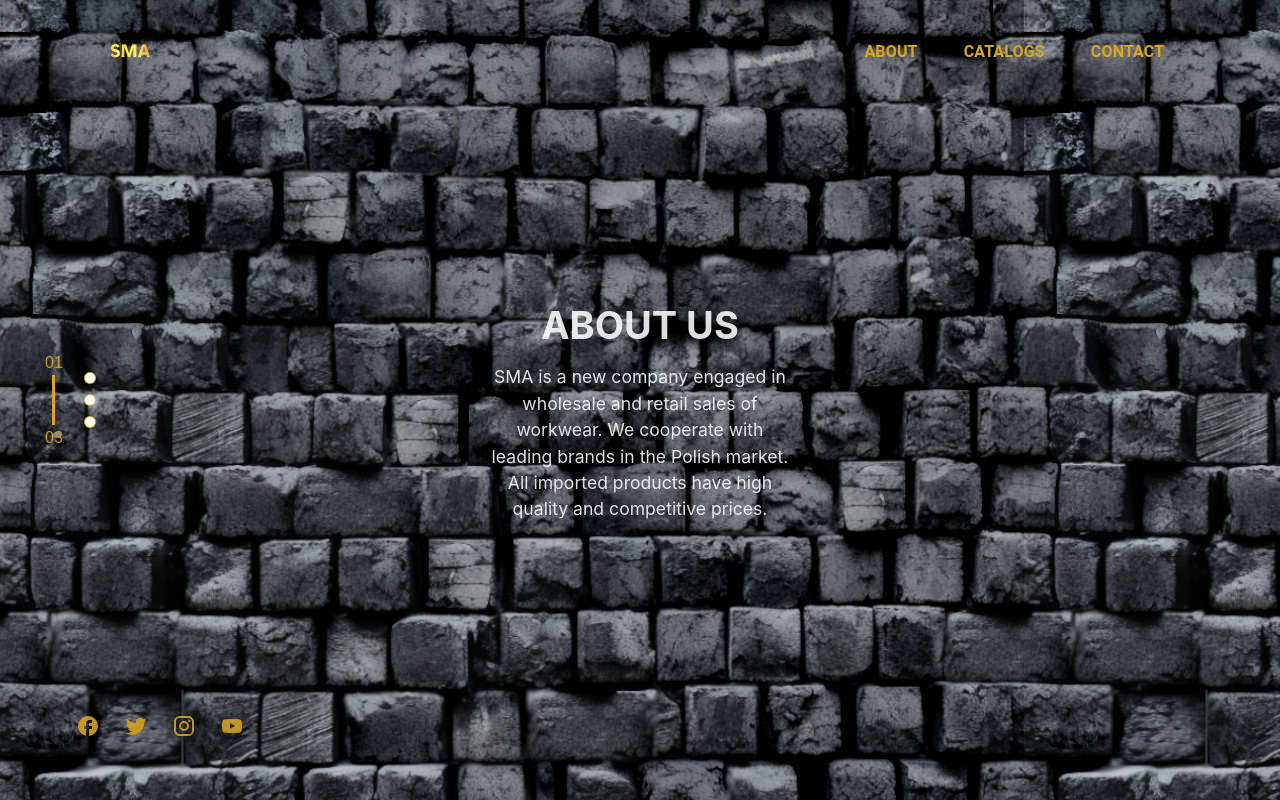
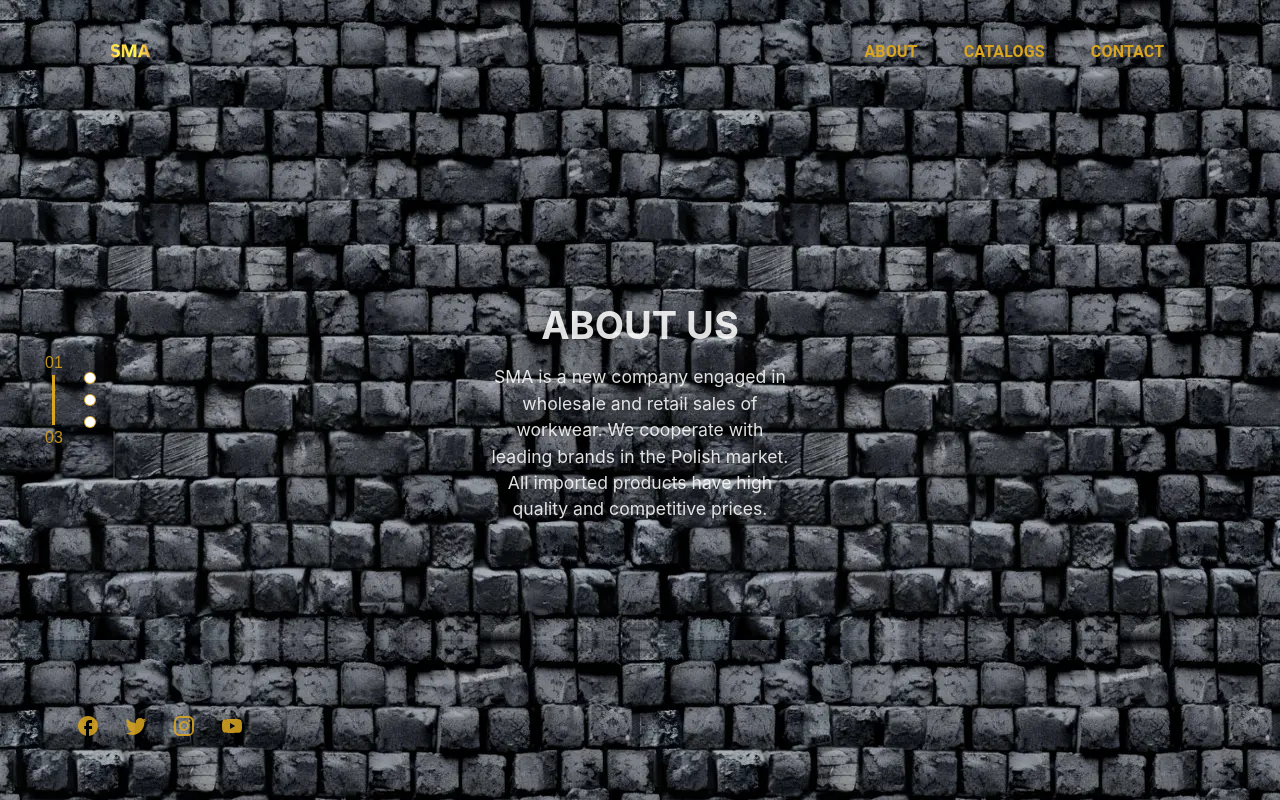
Before and after one commit to PabloPicas0/Photo-Catalog-App, a React (Vite) app: page / in a window 1280 px wide. Shown: the top 800 px of the page. Built offline with nearby package versions, Linux system fonts and the light colour scheme.

Commit message:
optimized image size

```diff
--- a/src/index.css
+++ b/src/index.css
@@ -18,7 +18,7 @@
 
   --primary-color: #fff;
   --secondary-color: #daa520;
-  --body-background: url("/Photo-Catalog-App/Images/cegła2x3.jpg");
+  --body-background: url("/Photo-Catalog-App/Images/cegła2x3-optimized-v2.webp");
   --body-fallback-background: #fafafa;
   --link-color: rgba(0, 0, 0, 0.7);
 }
```
Also changed, not shown: public/Images/cegła.jpg (deleted), public/Images/cegła2x3-optimized-v2.webp (added).
